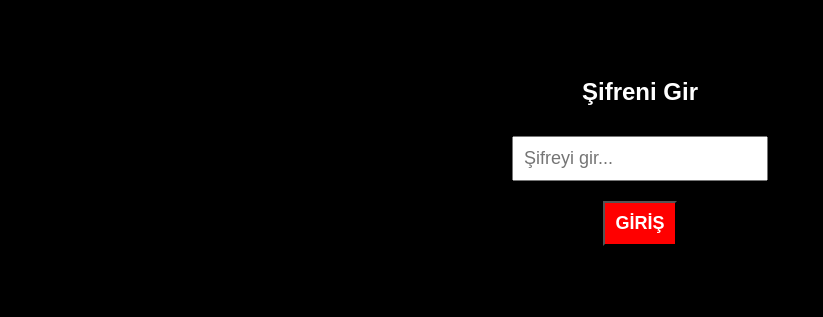
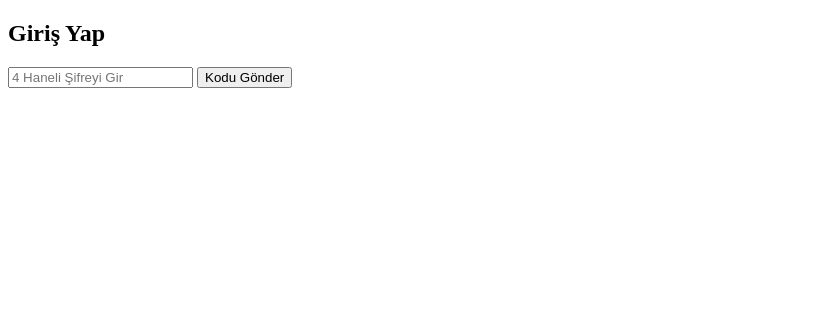
Before and after one commit to trendyolgift/ay-kol, a plain HTML site: page index.html in a window 1280 px wide. Shown: the whole page, without its empty margins (0-823 px from the left). Drawn offline with Linux system fonts and the light colour scheme.

Commit message:
Update index.html

```diff
--- a/index.html
+++ b/index.html
@@ -1,68 +1,15 @@
-<!DOCTYPE html><html lang="tr">
+<!DOCTYPE html>
+<html lang="en">
 <head>
-  <meta charset="UTF-8">
-  <meta name="viewport" content="width=device-width, initial-scale=1.0">
-  <title>Ayık Ol</title>
-  <style>
-    body {
-      background-color: black;
-      color: white;
-      font-family: 'Arial', sans-serif;
-      text-align: center;
-      padding: 50px;
-    }
-    #girisEkrani, #basariliEkrani, #hataMesaji {
-      display: none;
-    }
-    #ayikOlYazisi {
-      font-size: 32px;
-      color: red;
-      font-family: 'Impact', sans-serif;
-      margin-top: 20px;
-    }
-    input, button {
-      padding: 10px;
-      font-size: 18px;
-      margin: 10px;
-    }
-    #girisBtn {
-      background-color: red;
-      color: white;
-      font-weight: bold;
-      cursor: pointer;
-    }
-  </style>
+  <meta charset="UTF-8" />
+  <meta name="viewport" content="width=device-width, initial-scale=1.0"/>
+  <title>Giriş</title>
+  <script src="script.js" defer></script>
 </head>
 <body>
-  <div id="girisEkrani">
-    <h2>Şifreni Gir</h2>
-    <input type="text" id="sifreInput" placeholder="Şifreyi gir...">
-    <br>
-    <button id="girisBtn">GİRİŞ</button>
-    <p id="hataMesaji">Yanlış şifre amk senin. Tekrar dene.</p>
-  </div>  <div id="basariliEkrani">
-    <div id="ayikOlYazisi">AYIK OL</div>
-    <h3>KODU GÖNDER</h3>
-  </div>  <script>
-    const urlParams = new URLSearchParams(window.location.search);
-    const dogruSifre = urlParams.get('pass');
-
-    const girisEkrani = document.getElementById('girisEkrani');
-    const basariliEkrani = document.getElementById('basariliEkrani');
-    const girisBtn = document.getElementById('girisBtn');
-    const sifreInput = document.getElementById('sifreInput');
-    const hataMesaji = document.getElementById('hataMesaji');
-
-    girisEkrani.style.display = 'block';
-
-    girisBtn.addEventListener('click', () => {
-      const girilen = sifreInput.value;
-      if (girilen === dogruSifre) {
-        girisEkrani.style.display = 'none';
-        basariliEkrani.style.display = 'block';
-      } else {
-        hataMesaji.style.display = 'block';
-      }
-    });
-  </script></body>
+  <h2>Giriş Yap</h2>
+  <input type="text" id="passcode" placeholder="4 Haneli Şifreyi Gir" />
+  <button onclick="checkPass()">Kodu Gönder</button>
+  <p id="status"></p>
+</body>
 </html>
```
